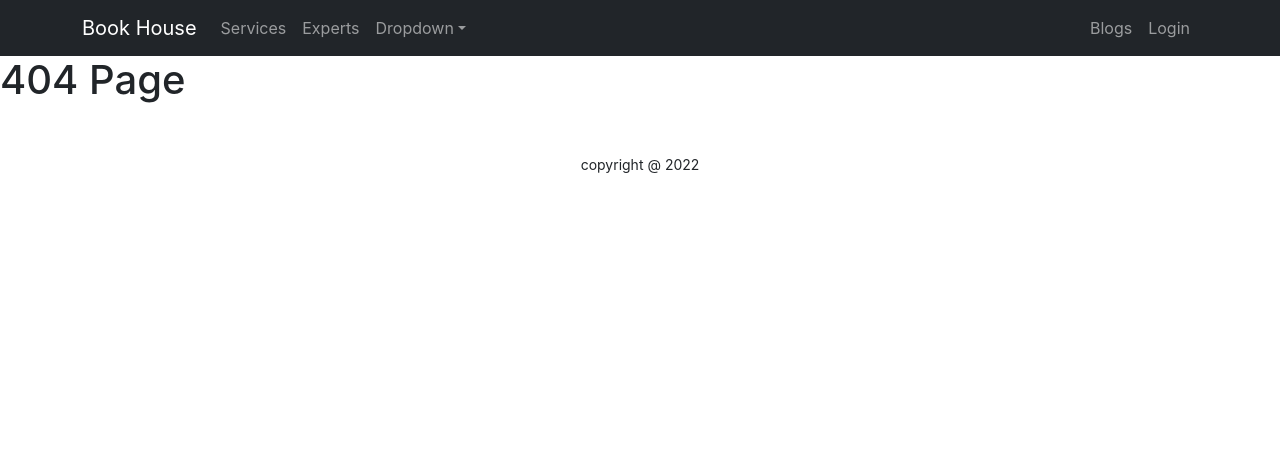
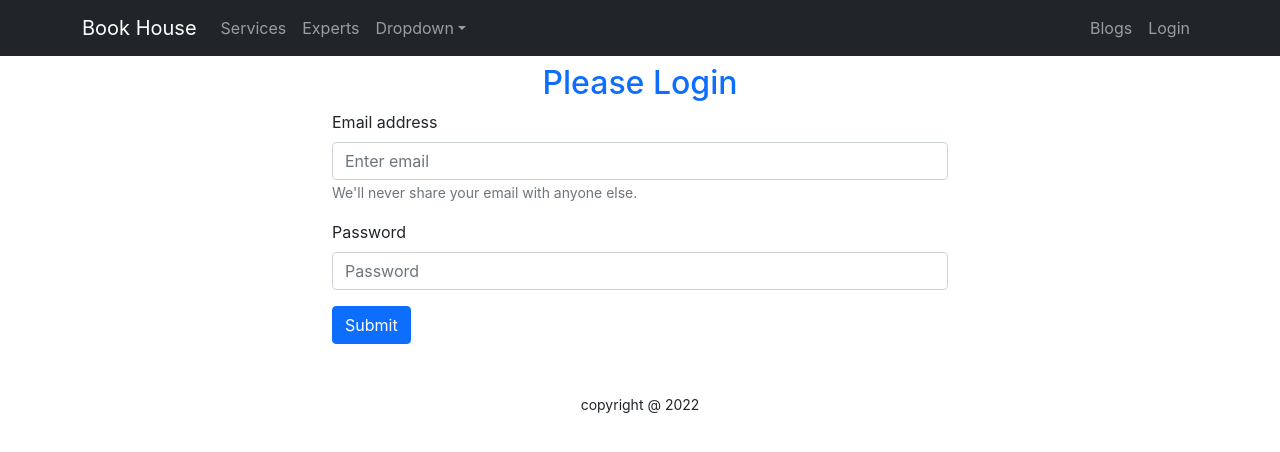
Before and after one commit to SoybalAhmmed/assignment-11-repo, a React (Create React App) app: page /login in a window 1280 px wide. Before the commit this address had no page. Shown: the top 452 px of the page. Built offline with nearby package versions, Linux system fonts and the light colour scheme.

Commit message:
login form added

```diff
--- a/src/App.js
+++ b/src/App.js
@@ -3,6 +3,8 @@
 import './App.css';
 import Blogs from './Pages/Blogs/Blogs';
 import Home from './Pages/Home/Home/Home';
+import Login from './Pages/Login/Login/Login';
+import Register from './Pages/Login/Register/Register';
 import ServiceDetail from './Pages/ServiceDetail/ServiceDetail';
 import Footer from './Pages/Shared/Footer/Footer';
 import Header from './Pages/Shared/Header/Header';
@@ -17,6 +19,8 @@
         <Route path="/home" element={<Home></Home>}></Route>
         <Route path='/service/:serviceId' element={<ServiceDetail></ServiceDetail>}></Route>
         <Route path="/blogs" element={<Blogs></Blogs>}></Route>
+        <Route path="/login" element={<Login></Login>}></Route>
+        <Route path="/register" element={<Register></Register>}></Route>
         <Route path="*" element={<NotFound></NotFound>}></Route>
       </Routes>
       <Footer></Footer>
--- a/src/Pages/Login/Login/Login.js
+++ b/src/Pages/Login/Login/Login.js
@@ -0,0 +1,42 @@
+
+import React, { useRef } from 'react';
+import { Button, Form } from 'react-bootstrap';
+import { Link } from 'react-router-dom';
+
+const Login = () => {
+    const emailRef = useRef('');
+    const passwordRef = useRef('');
+
+    const handleSubmit = event => {
+        event.preventDefault();
+        const email = emailRef.current.value;
+        const password = passwordRef.current.value;
+        console.log(email,password)
+    }
+
+    return (
+        <div className='container w-50 mx-auto'>
+        <h2 className='text-primary text-center mt-2'>Please Login</h2>
+        <Form onSubmit={handleSubmit}>
+            <Form.Group className="mb-3" controlId="formBasicEmail">
+                <Form.Label>Email address</Form.Label>
+                <Form.Control ref={emailRef} type="email" placeholder="Enter email" required />
+                <Form.Text className="text-muted">
+                    We'll never share your email with anyone else.
+                </Form.Text>
+            </Form.Group>
+
+            <Form.Group className="mb-3" controlId="formBasicPassword">
+                <Form.Label>Password</Form.Label>
+                <Form.Control ref={passwordRef} type="password" placeholder="Password" required />
+            </Form.Group>
+
+            <Button variant="primary" type="submit">
+                Submit
+            </Button>
+        </Form>
+         </div>
+    );
+};
+
+export default Login;
--- /dev/null
+++ b/src/Pages/Login/Register/Register.js
@@ -0,0 +1,11 @@
+import React from 'react';
+
+const Register = () => {
+    return (
+        <div>
+            <h2>Register</h2>
+        </div>
+    );
+};
+
+export default Register;
```
